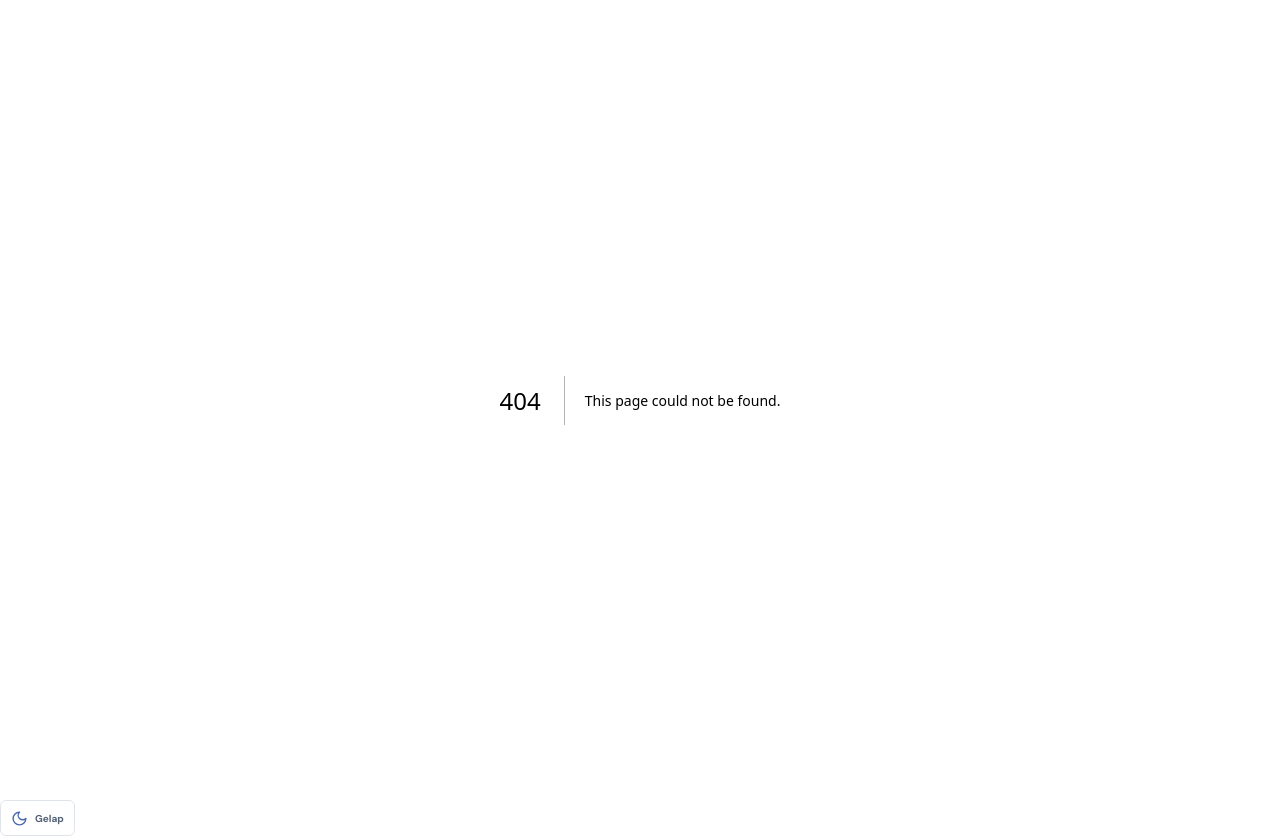
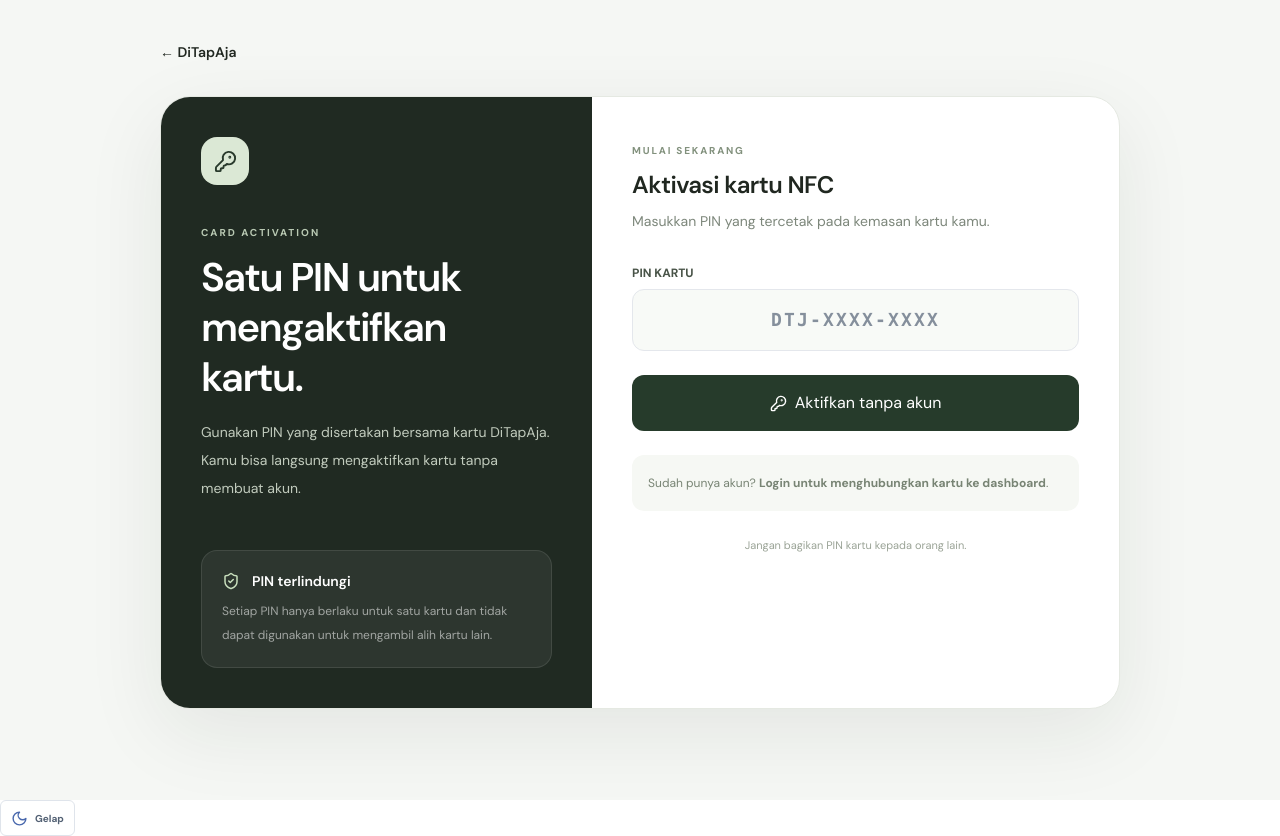
Before and after one commit to chanvianz-ui/ditapaja, a Next.js app: page /activate in a window 1280 px wide. Before the commit this address had no page. Built offline with nearby package versions, Linux system fonts and the light colour scheme; no server answers.

Commit message:
feat(activation): add PIN card activation page

```diff
--- /dev/null
+++ b/app/activate/page.tsx
@@ -0,0 +1,130 @@
+"use client";
+
+import { useEffect, useState } from "react";
+import Link from "next/link";
+import { useRouter, useSearchParams } from "next/navigation";
+import { CheckCircle2, KeyRound, Loader2, ShieldCheck } from "lucide-react";
+import { supabase } from "@/lib/supabase";
+
+export default function ActivateCardPage() {
+  const router = useRouter();
+  const searchParams = useSearchParams();
+  const [pin, setPin] = useState("");
+  const [signedIn, setSignedIn] = useState(false);
+  const [checking, setChecking] = useState(true);
+  const [loading, setLoading] = useState(false);
+  const [success, setSuccess] = useState("");
+  const [error, setError] = useState("");
+
+  useEffect(() => {
+    let alive = true;
+    supabase.auth.getUser().then(({ data }) => {
+      if (alive) {
+        setSignedIn(Boolean(data.user));
+        setChecking(false);
+      }
+    });
+    return () => { alive = false; };
+  }, []);
+
+  const normalizedPin = pin.toUpperCase().replace(/[^A-Z0-9]/g, "");
+  const formattedPin = normalizedPin.length > 3
+    ? `DTJ-${normalizedPin.slice(3, 7)}-${normalizedPin.slice(7, 11)}`
+    : normalizedPin;
+
+  async function submit(action: "activate" | "link") {
+    setError("");
+    setSuccess("");
+    const cleanPin = pin.trim().toUpperCase();
+    if (!/^DTJ-[A-HJ-NP-Z2-9]{4}-[A-HJ-NP-Z2-9]{4}$/.test(cleanPin)) {
+      setError("Masukkan PIN kartu dengan format DTJ-XXXX-XXXX.");
+      return;
+    }
+
+    setLoading(true);
+    try {
+      const headers: Record<string, string> = { "Content-Type": "application/json" };
+      if (action === "link") {
+        const { data } = await supabase.auth.getSession();
+        if (!data.session) {
+          router.push("/login?next=" + encodeURIComponent("/activate?mode=link"));
+          return;
+        }
+        headers.Authorization = `Bearer ${data.session.access_token}`;
+      }
+      const response = await fetch("/api/activation/pin", {
+        method: "POST",
+        headers,
+        body: JSON.stringify({ pin: cleanPin, action }),
+      });
+      const result = await response.json();
+      if (!response.ok || !result.success) throw new Error(result.error || "Aktivasi belum berhasil.");
+      setSuccess(result.message || "Berhasil.");
+      setPin("");
+    } catch (err) {
+      setError(err instanceof Error ? err.message : "Terjadi kesalahan. Coba lagi.");
+    } finally {
+      setLoading(false);
+    }
+  }
+
+  return (
+    <main className="min-h-screen bg-[#f5f7f4] px-4 py-10 text-[#202720] sm:px-6">
+      <div className="mx-auto max-w-[960px]">
+        <Link href="/" className="inline-flex items-center gap-2 text-sm font-semibold text-[#657263] hover:text-[#273d2b]">← DiTapAja</Link>
+        <div className="mt-8 grid overflow-hidden rounded-[30px] border border-[#e5e9e2] bg-white shadow-[0_24px_80px_rgba(28,43,30,.08)] md:grid-cols-[.9fr_1.1fr]">
+          <section className="flex flex-col justify-between bg-[#202a22] p-7 text-white sm:p-10">
+            <div>
+              <div className="grid h-12 w-12 place-items-center rounded-2xl bg-[#dbe8d5] text-[#293a2c]"><KeyRound size={23}/></div>
+              <p className="mt-10 text-[10px] font-bold uppercase tracking-[.2em] text-[#b9c9b3]">Card activation</p>
+              <h1 className="mt-3 text-3xl font-semibold leading-tight tracking-[-.04em] sm:text-[40px]">Satu PIN untuk mengaktifkan kartu.</h1>
+              <p className="mt-4 max-w-sm text-sm leading-7 text-[#c1cbbd]">Gunakan PIN yang disertakan bersama kartu DiTapAja. Kamu bisa langsung mengaktifkan kartu tanpa membuat akun.</p>
+            </div>
+            <div className="mt-12 rounded-2xl border border-white/10 bg-white/[.06] p-5">
+              <div className="flex items-center gap-3"><ShieldCheck size={18} className="text-[#c8dfbd]"/><span className="text-sm font-semibold">PIN terlindungi</span></div>
+              <p className="mt-2 text-xs leading-6 text-white/55">Setiap PIN hanya berlaku untuk satu kartu dan tidak dapat digunakan untuk mengambil alih kartu lain.</p>
+            </div>
+          </section>
+
+          <section className="p-6 sm:p-10">
+            <div className="max-w-md">
+              <span className="text-[10px] font-bold uppercase tracking-[.18em] text-[#82917d]">Mulai sekarang</span>
+              <h2 className="mt-2 text-2xl font-semibold tracking-tight">Aktivasi kartu NFC</h2>
+              <p className="mt-2 text-sm leading-6 text-[#7d877b]">Masukkan PIN yang tercetak pada kemasan kartu kamu.</p>
+
+              <label htmlFor="activation-pin" className="mt-8 block text-xs font-bold text-[#485347]">PIN KARTU</label>
+              <input
+                id="activation-pin"
+                value={pin}
+                onChange={(event) => setPin(event.target.value.toUpperCase())}
+                placeholder="DTJ-XXXX-XXXX"
+                autoCapitalize="characters"
+                autoComplete="off"
+                maxLength={13}
+                className="mt-2 w-full rounded-2xl border border-[#dfe5dc] bg-[#f8faf7] px-4 py-4 text-center font-mono text-lg font-bold tracking-[.12em] text-[#293b2d] outline-none transition focus:border-[#8da184] focus:bg-white focus:ring-4 focus:ring-[#eaf0e6]"
+              />
+
+              {error && <p role="alert" className="mt-4 rounded-xl border border-[#f0d1cb] bg-[#fff5f2] px-4 py-3 text-sm text-[#a14e42]">{error}</p>}
+              {success && <div role="status" className="mt-4 rounded-xl border border-[#dce8d6] bg-[#f1f7ed] p-4"><div className="flex items-center gap-2 text-sm font-semibold text-[#466342]"><CheckCircle2 size={17}/>{success}</div>{!signedIn && <p className="mt-2 text-xs leading-5 text-[#657b60]">Ingin mengelola kartu dari dashboard? <Link className="font-bold underline" href="/login?next=%2Factivate%3Fmode%3Dlink">Login atau daftar</Link>, lalu masukkan PIN ini kembali untuk menghubungkannya.</p>}</div>}
+
+              <button disabled={loading || checking} onClick={() => void submit("activate")} className="mt-6 flex w-full items-center justify-center gap-2 rounded-xl bg-[#263b2b] px-5 py-4 text-sm font-bold text-white transition hover:bg-[#354c39] disabled:cursor-not-allowed disabled:opacity-50">
+                {loading ? <Loader2 size={17} className="animate-spin"/> : <KeyRound size={17}/>}Aktifkan tanpa akun
+              </button>
+
+              {signedIn ? (
+                <button disabled={loading || checking} onClick={() => void submit("link")} className="mt-3 flex w-full items-center justify-center gap-2 rounded-xl border border-[#dfe5dc] bg-white px-5 py-4 text-sm font-bold text-[#344734] transition hover:bg-[#f7faf5] disabled:opacity-50">
+                  <ShieldCheck size={17}/>Hubungkan ke akun saya
+                </button>
+              ) : (
+                <div className="mt-6 rounded-xl bg-[#f6f8f4] p-4 text-xs leading-6 text-[#788474]">
+                  Sudah punya akun? <Link className="font-bold text-[#405b40] underline" href="/login?next=%2Factivate%3Fmode%3Dlink">Login untuk menghubungkan kartu ke dashboard</Link>.
+                </div>
+              )}
+              <p className="mt-6 text-center text-[11px] leading-5 text-[#9aa396]">Jangan bagikan PIN kartu kepada orang lain.</p>
+            </div>
+          </section>
+        </div>
+      </div>
+    </main>
+  );
+}
```
